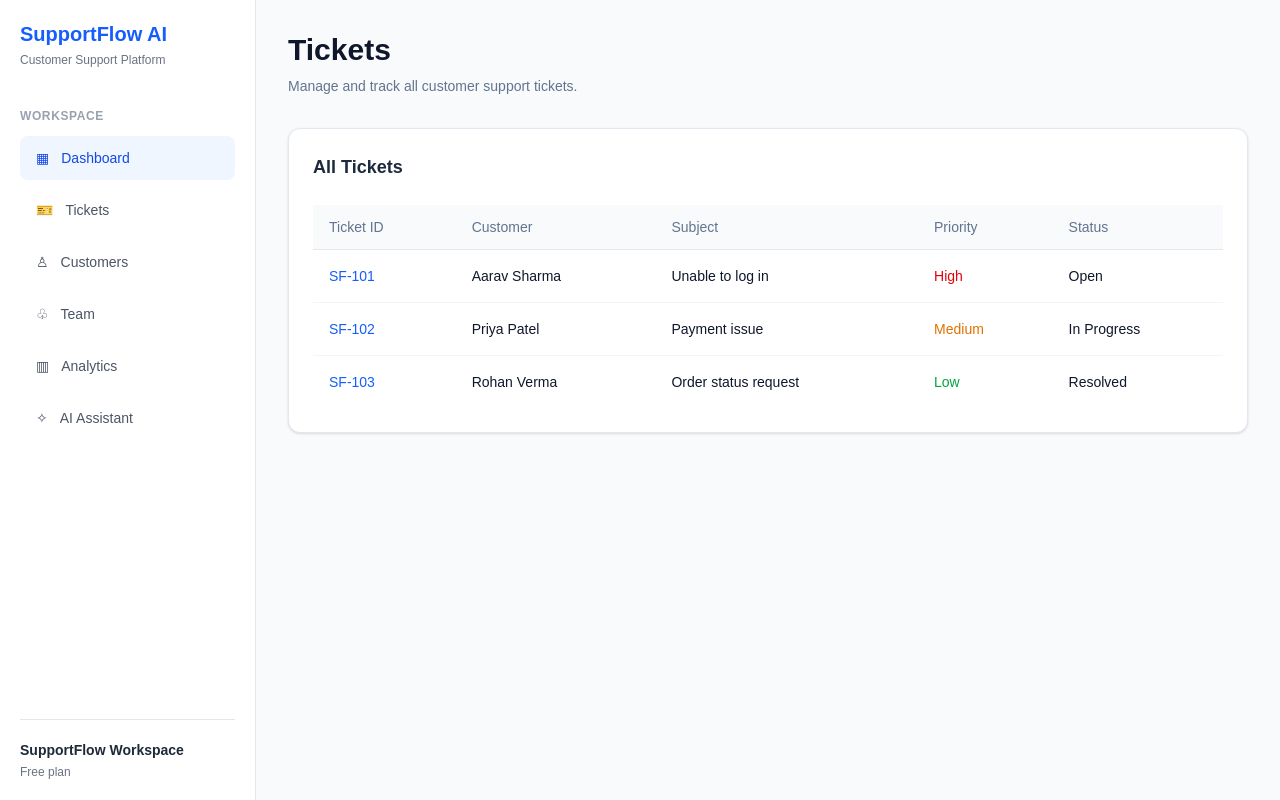
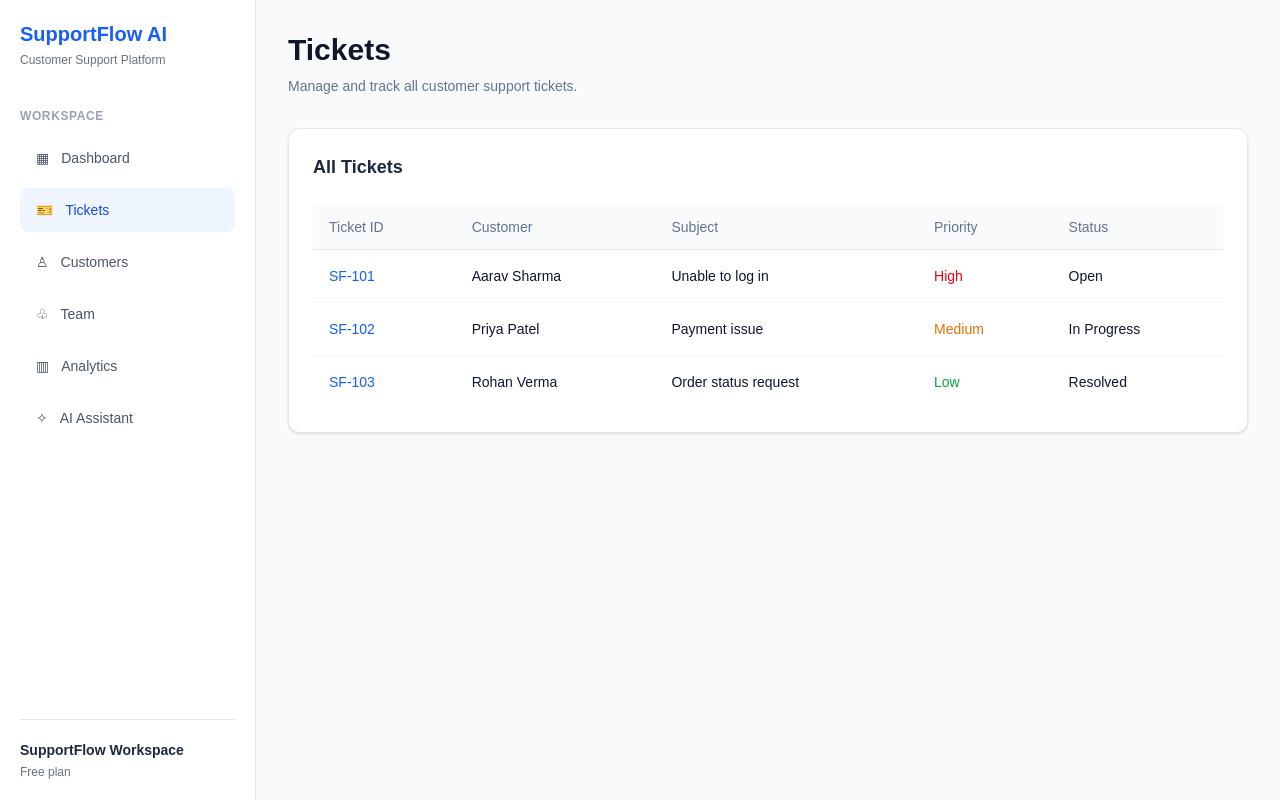
Before and after one commit to sachikatkar09/supportflow-ai, a Next.js app in the folder client/: page /tickets in a window 1280 px wide. Built offline with nearby package versions, Linux system fonts and the light colour scheme.

Commit message:
highlight active sidebar navigation

```diff
--- a/client/app/components/Sidebar.tsx
+++ b/client/app/components/Sidebar.tsx
@@ -1,4 +1,7 @@
+"use client";
+
 import Link from "next/link";
+import { usePathname } from "next/navigation";
 
 const navigationItems = [
   { name: "Dashboard", icon: "▦" },
@@ -10,6 +13,8 @@ const navigationItems = [
 ];
 
 export default function Sidebar() {
+  const pathname = usePathname();
+
   return (
     <aside className="flex min-h-screen w-64 flex-col border-r border-gray-200 bg-white p-5">
       <div className="mb-10">
@@ -31,7 +36,10 @@ export default function Sidebar() {
                 : `/${item.name.toLowerCase().replace(" ", "-")}`
             }
             className={`flex items-center gap-3 rounded-lg px-4 py-3 text-sm font-medium ${
-              index === 0
+              pathname ===
+              (item.name === "Dashboard"
+                ? "/"
+                : `/${item.name.toLowerCase().replace(" ", "-")}`)
                 ? "bg-blue-50 text-blue-700"
                 : "text-gray-600 hover:bg-gray-50"
             }`}
```
